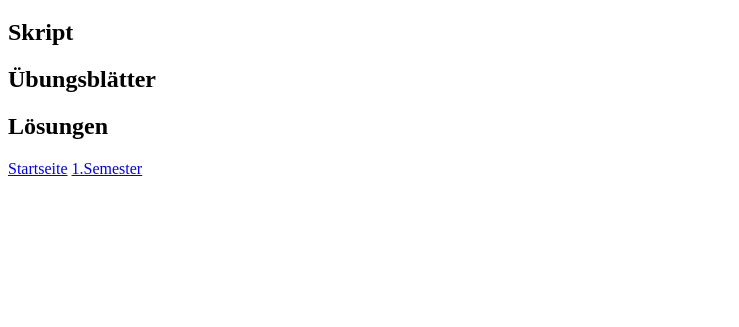
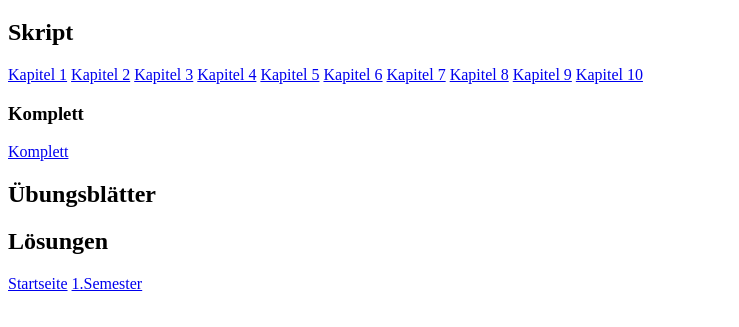
Before and after one commit to grseewald/grseewald.github.io, a plain HTML site: page 1_Semester/Mathe/Mathe.html in a window 1280 px wide. Shown: the part 61-388 px from the top of the page, without its empty margins (0-739 px from the left). Drawn offline with Linux system fonts and the light colour scheme.

Commit message:
Mathe Komplett

```diff
--- a/1_Semester/Mathe/Mathe.html
+++ b/1_Semester/Mathe/Mathe.html
@@ -5,6 +5,18 @@
 <body>
 <h1 align="center">Mathe</h1>
 <h2>Skript</h2>
+	<a href="Skript/kap1.pdf" download="Kapitel 1">Kapitel 1</a>
+	<a href="Skript/kap2.pdf" download="Kapitel 2">Kapitel 2</a>
+	<a href="Skript/kap3.pdf" download="Kapitel 3">Kapitel 3</a>
+	<a href="Skript/kap4.pdf" download="Kapitel 4">Kapitel 4</a>
+	<a href="Skript/kap5.pdf" download="Kapitel 5">Kapitel 5</a>
+	<a href="Skript/kap6.pdf" download="Kapitel 6">Kapitel 6</a>
+	<a href="Skript/kap7.pdf" download="Kapitel 7">Kapitel 7</a>
+	<a href="Skript/kap8.pdf" download="Kapitel 8">Kapitel 8</a>
+	<a href="Skript/kap9.pdf" download="Kapitel 9">Kapitel 9</a>
+	<a href="Skript/kap10.pdf" download="Kapitel 10">Kapitel 10</a>
+	<h3>Komplett</h3>
+		<a href="Skript/komplett.pdf" download="Komplett">Komplett</a>
 <h2>Übungsblätter</h2>
 <h2>Lösungen</h2>
 
```
Also changed, not shown: 5 other files.
